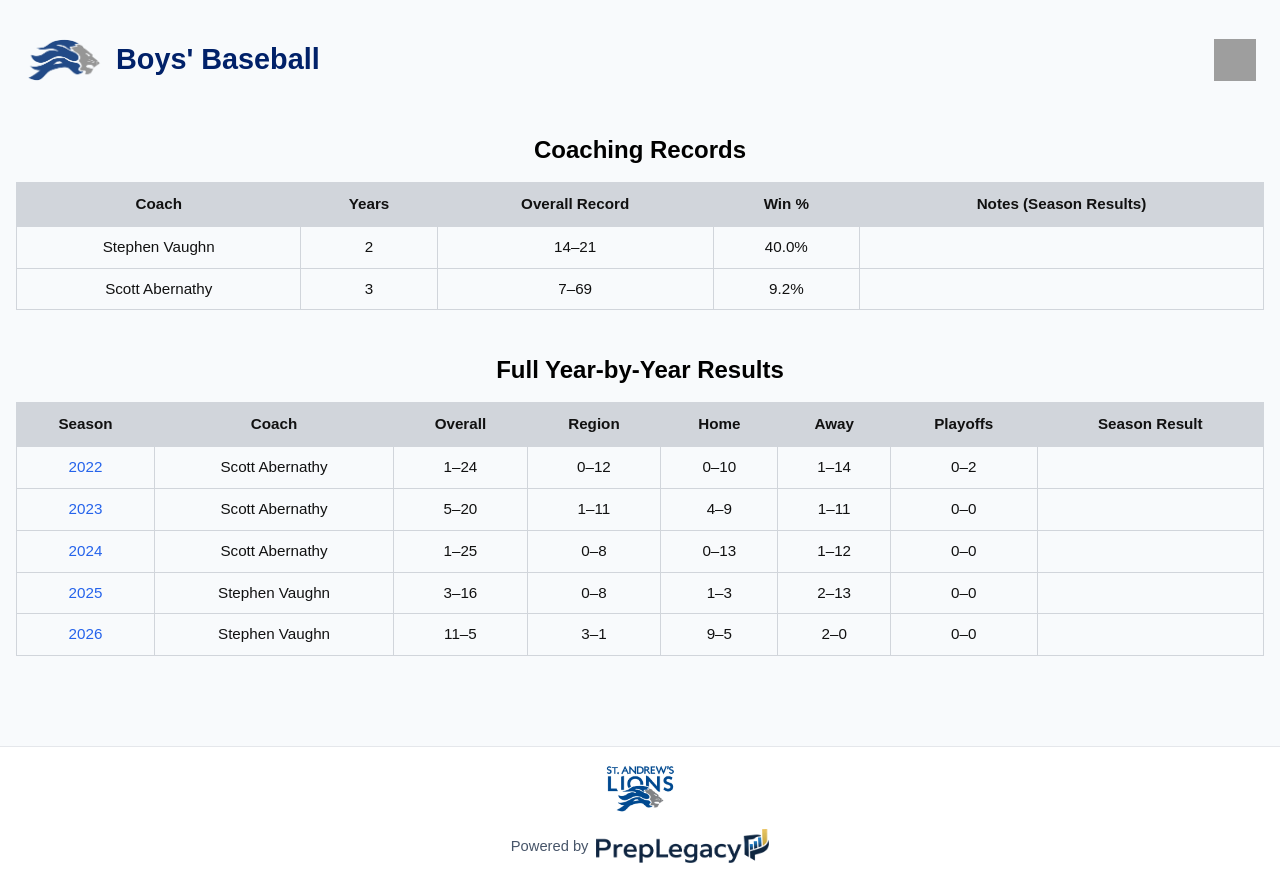
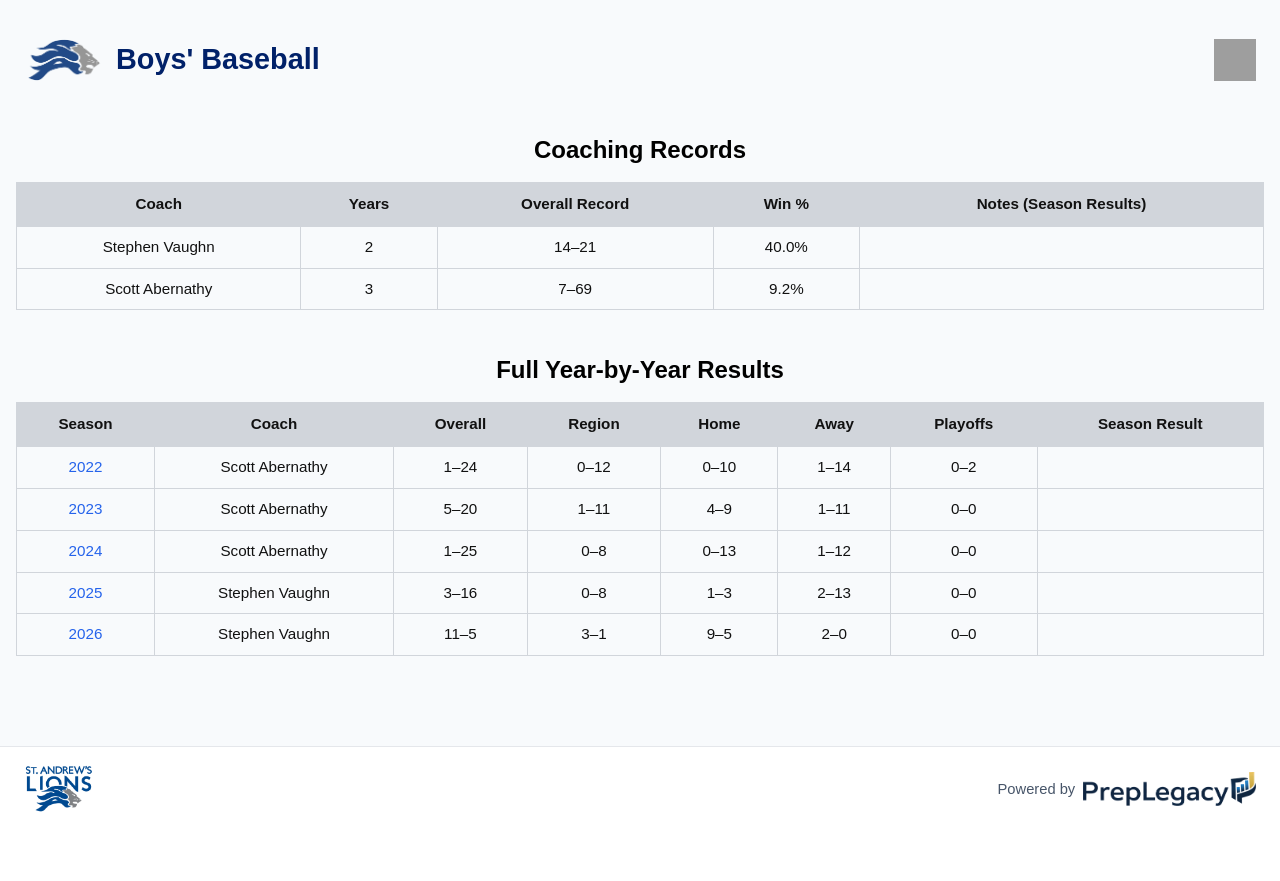
Before and after one commit to newonda1/st-andrews-basketball, a React (Vite) app: page /athletics/boys/baseball in a window 1280 px wide. After the commit the page ends 831 px from the top, so only its background shows below. Built offline with nearby package versions, Linux system fonts and the light colour scheme; grey boxes are pictures that could not be loaded.

Commit message:
Update Footer.jsx

```diff
--- a/src/components/Footer.jsx
+++ b/src/components/Footer.jsx
@@ -29,11 +29,9 @@ export default function Footer() {
           style={{
             display: "inline-flex",
             alignItems: "center",
-            justifyContent: "center",
             textDecoration: "none",
-            width: "100%",
           }}
-          className="sm:w-auto sm:justify-start"
+          className="w-full justify-center sm:w-auto sm:justify-start"
         >
           <img
             src="/images/common/st_andrews_athletics_logo.png"
@@ -50,11 +48,9 @@ export default function Footer() {
           style={{
             display: "flex",
             alignItems: "center",
-            justifyContent: "center",
             gap: "8px",
-            width: "100%",
           }}
-          className="sm:w-auto sm:justify-end"
+          className="w-full justify-center sm:w-auto sm:justify-end"
         >
           <p
             style={{
```
